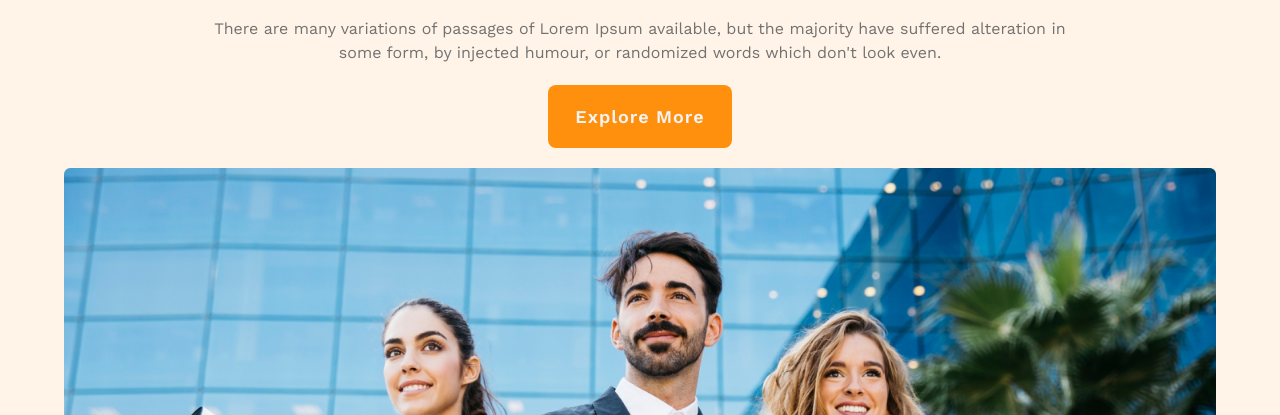
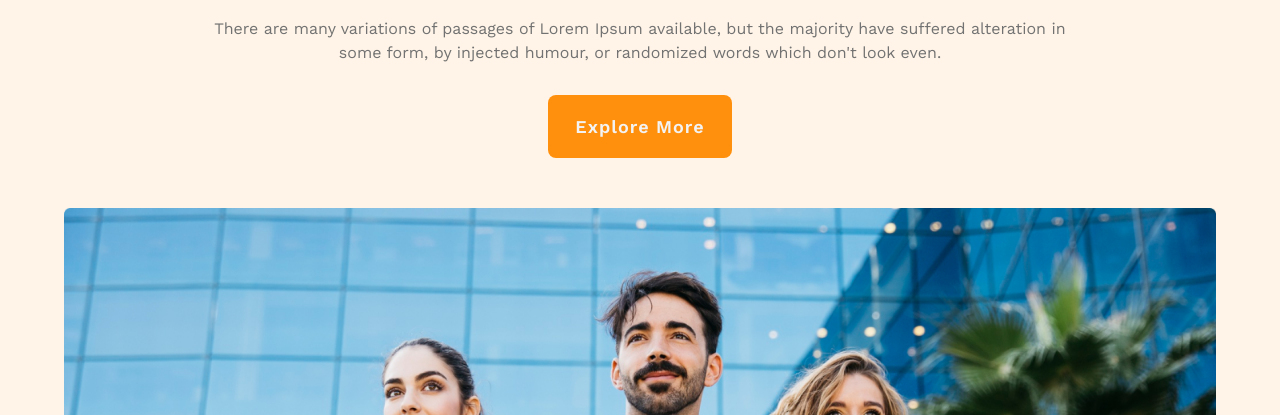
Before and after one commit to devhossainn/g3-architects, a plain HTML site: page index.html in a window 1280 px wide. Shown: the part 385-800 px from the top of the page. Drawn offline with nearby package versions, Linux system fonts and the light colour scheme.

Commit message:
update:banner button style

```diff
--- a/index.html
+++ b/index.html
@@ -46,7 +46,8 @@
       </section>
     </header>
     <main>
-      <!-- there were many sections -->
+      <!--feature -->
+      <section class="container feature mt-12"></section>
     </main>
     <footer>
       <!-- this is the footer section -->
--- a/style.css
+++ b/style.css
@@ -122,7 +122,7 @@ header {
 /* banner section styling */
 .banner-content {
   max-width: 86rem;
-  margin: 2rem auto;
+  margin: 0 auto;
 }
 .banner-content > .section-title {
   margin: 2rem 0;
@@ -133,7 +133,10 @@ header {
 .banner .banner-img {
   width: 100%;
 }
-/* responsive */
+.banner-content .btn-primary {
+  margin: 1rem 0 5rem 0;
+}
+/* mobile responsive */
 @media screen and (max-width: 576px) {
   .nav-content,
   .nav-links {
```
